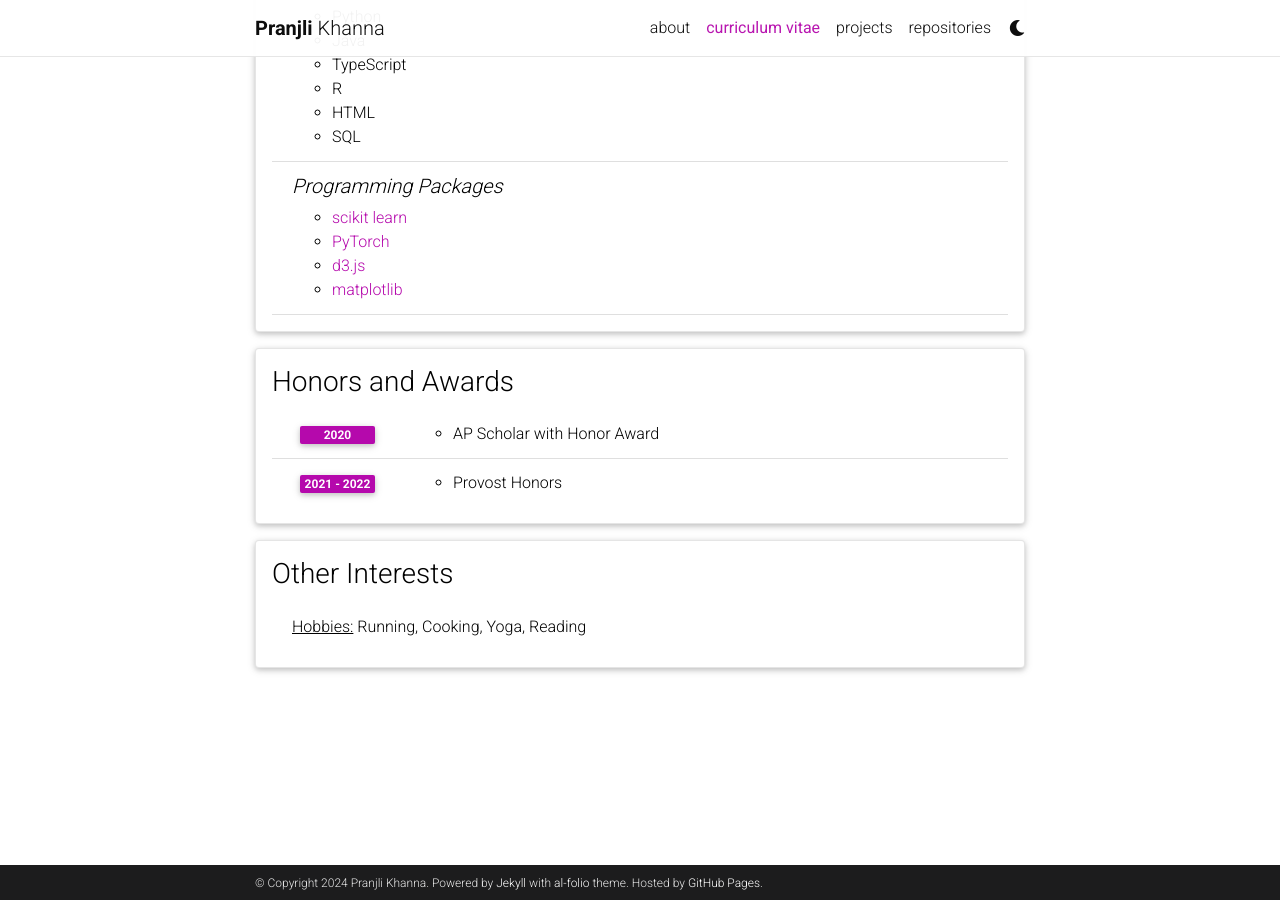
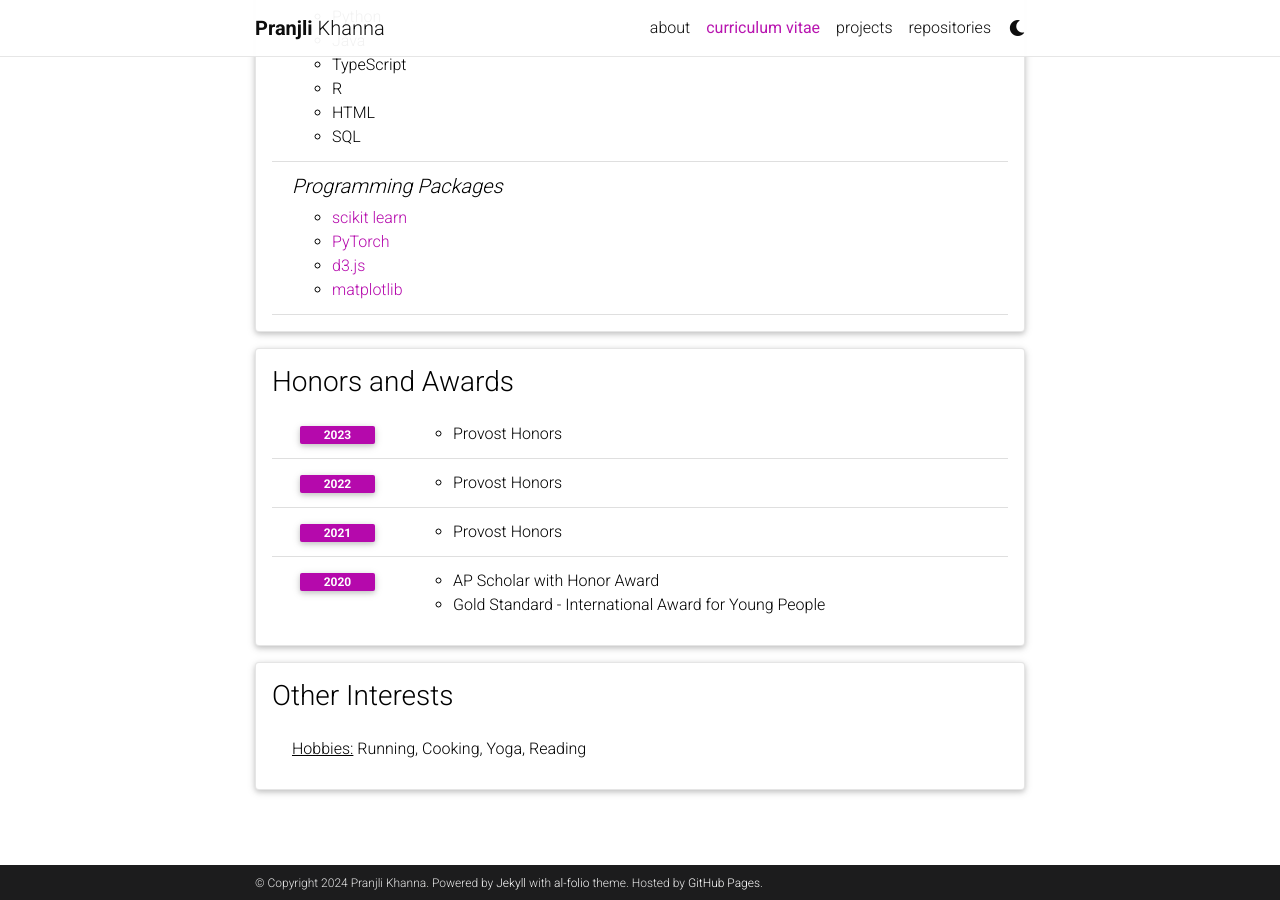
Before and after one commit to pranjlikhanna/pranjlikhanna.github.io, a Jekyll site: the page built from _pages/curriculum vitae.md, in a window 1280 px wide and 900 px high, scrolled down 2096 px. Built offline with Jekyll 4.4.1, drawn with Linux system fonts in a browser that asks for light colours; comment, search, counter and statistics services are not loaded; a style sheet for code colours, icons or effects is not loaded.

Commit message:
honors & awards

```diff
--- a/_data/cv.yml
+++ b/_data/cv.yml
@@ -97,12 +97,19 @@
 - title: Honors and Awards
   type: time_table
   contents:
+    - year: 2023
+      items:
+        - Provost Honors
+    - year: 2022
+      items:
+        - Provost Honors
+    - year: 2021
+      items:
+        - Provost Honors
     - year: 2020
       items:
         - AP Scholar with Honor Award
-    - year: 2021 - 2022
-      items:
-        - Provost Honors
+        - Gold Standard - International Award for Young People
 
 - title: Other Interests
   type: list
```
